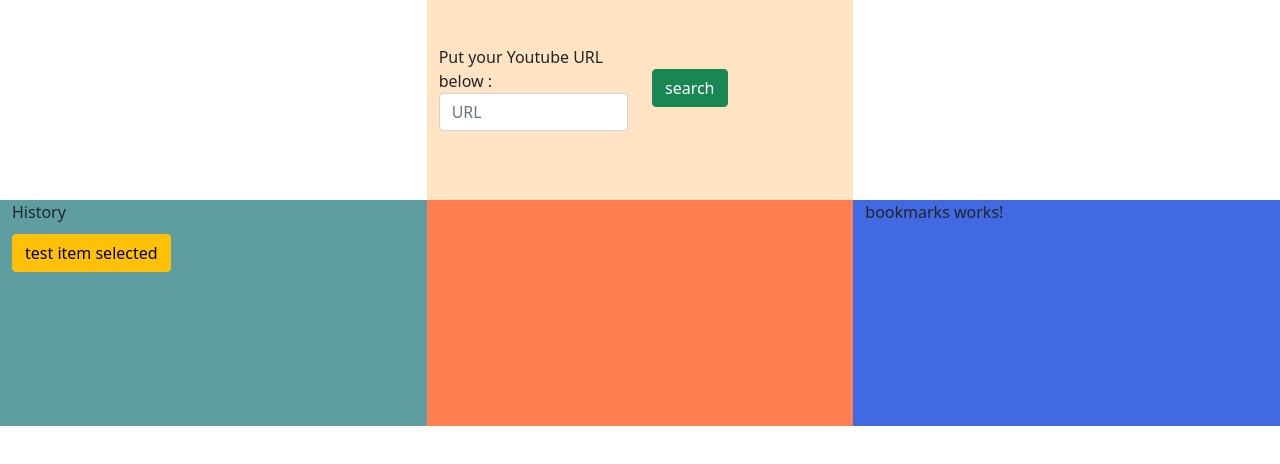
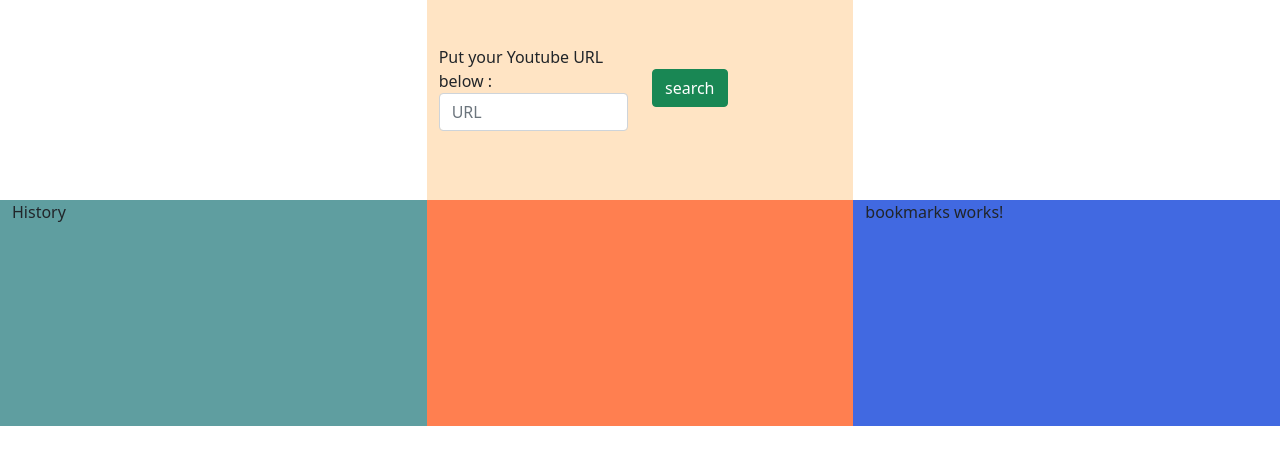
Before and after one commit to MartinGbz/ReliefAppTest, an Angular app: page / in a window 1280 px wide. Shown: the top 464 px of the page. Built offline with nearby package versions, Linux system fonts and the light colour scheme.

Commit message:
history stack fixed

```diff
--- a/src/app/history/history.component.html
+++ b/src/app/history/history.component.html
@@ -1,7 +1,5 @@
 <label>History</label>
 
 <div class="list-group" id="list">
-  <button class="list-group-item list-group-item-action" *ngFor="let h of history" [textContent]="h" (click)="onItem($event)"></button>
+  <button class="list-group-item list-group-item-action" *ngFor="let h of history.reverse()" [textContent]="h" (click)="onItem($event)"></button>
 </div>
-
-<button class="btn btn-warning" (click)="onBtn()">test item selected</button>
--- a/src/app/history/history.component.ts
+++ b/src/app/history/history.component.ts
@@ -54,8 +54,4 @@ export class HistoryComponent implements OnInit {
   ngOnInit(): void {
   }
 
-  onBtn(): void{
-    console.log('selectedItem : ' + this.serv.selectedItem);
-  }
-
 }
--- a/src/app/video-view/video-view.component.ts
+++ b/src/app/video-view/video-view.component.ts
@@ -19,8 +19,9 @@ export class VideoViewComponent implements OnInit {
    */
   setUrl(from): void{
     console.log('SET URL');
+    console.log('this.serv.oldSlectedItem = ' + this.serv.oldSlectedItem);
+    console.log('this.serv.selectedItem = ' + this.serv.selectedItem);
     console.log('this.serv.servSearchValue = ' + this.serv.servSearchValue);
-    console.log('this.serv.selectedItem = ' + this.serv.selectedItem);
     // this.URLvideo = this.serv.servSearchValue;
 
     if (from === 'search' && this.serv.servSearchValue != null){
```
